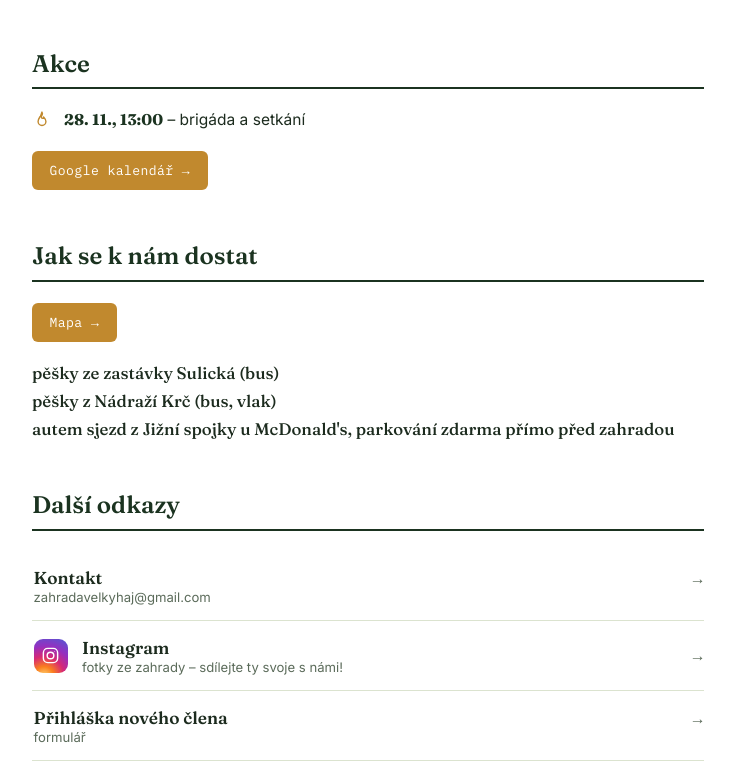
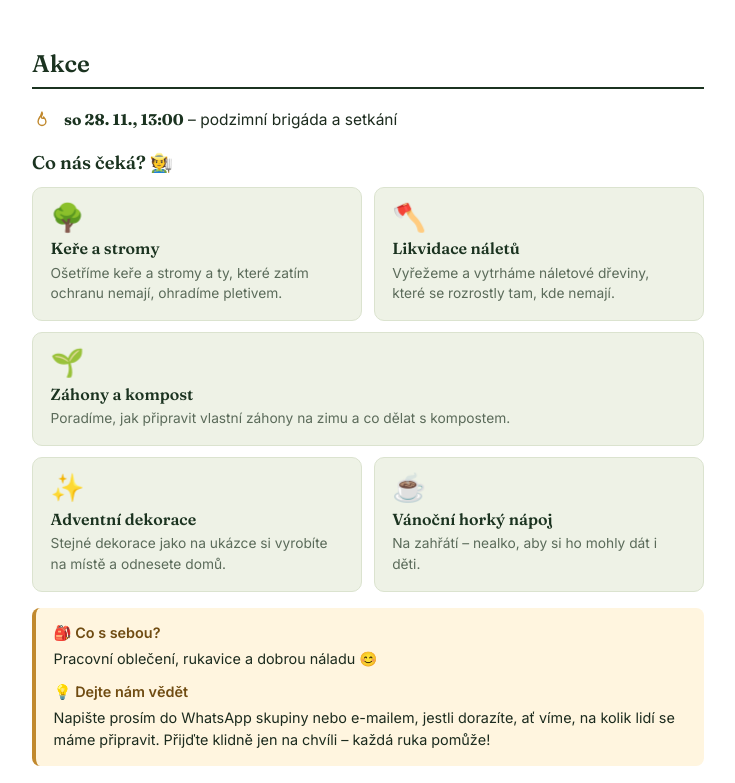
Before and after one commit to l3sy/ZahradaVelkyHaj, a plain HTML site: page index.html in a window 1280 px wide. Shown: the part 1337-2120 px from the top of the page, without its empty margins (272-1007 px from the left). Drawn offline with Linux system fonts and the light colour scheme.

Commit message:
index.html

```diff
--- a/index.html
+++ b/index.html
@@ -241,7 +241,7 @@
     margin-top: 1.3rem;
   }
 
-  .faq-closing a { color: var(--apple); font-weight: 600; }
+  .faq-closing a, .faq-a a { color: var(--apple); font-weight: 600; }
 
   @media (max-width: 560px) {
     .faq-grid { grid-template-columns: 1fr; }
@@ -277,6 +277,62 @@
   .event-text strong {
     font-family: 'Fraunces', serif;
     color: var(--green-deep);
+  }
+
+  .event-detail { margin: 0 0 1.3rem; }
+
+  .event-detail-title {
+    font-family: 'Fraunces', serif;
+    font-weight: 600;
+    font-size: 1.15rem;
+    color: var(--green-deep);
+    margin: 0 0 0.8rem;
+  }
+
+  .tiles {
+    display: grid;
+    grid-template-columns: 1fr 1fr;
+    gap: 0.7rem;
+    margin-bottom: 1rem;
+  }
+
+  .tile {
+    background: var(--sage);
+    border: 1px solid var(--sage-line);
+    border-radius: 10px;
+    padding: 1rem 1.1rem;
+  }
+
+  .tile-wide { grid-column: 1 / -1; }
+
+  .tile-emoji { font-size: 1.7rem; line-height: 1; margin-bottom: 0.45rem; }
+
+  .tile-title {
+    font-family: 'Fraunces', serif;
+    font-weight: 600;
+    font-size: 1rem;
+    color: var(--green-deep);
+    margin: 0 0 0.3rem;
+  }
+
+  .tile-text { font-size: 0.86rem; line-height: 1.5; color: var(--ink-soft); margin: 0; }
+
+  .event-note {
+    background: #fff5df;
+    border-left: 4px solid var(--gold);
+    border-radius: 8px;
+    padding: 0.9rem 1.1rem;
+    font-size: 0.9rem;
+    line-height: 1.55;
+    color: var(--ink);
+  }
+
+  .event-note p { margin: 0 0 0.7rem; }
+  .event-note p:last-child { margin-bottom: 0; }
+  .event-note .event-note-title { font-weight: 600; color: #704c12; margin-bottom: 0.2rem; }
+
+  @media (max-width: 560px) {
+    .tiles { grid-template-columns: 1fr; }
   }
 
   .placeholder-box {
@@ -461,8 +517,8 @@
         <div class="faq-item">
           <p class="faq-q"><span data-cs>Brigády</span><span data-en>Work days</span></p>
           <p class="faq-a">
-            <span data-cs>Péče o společné prostory – zalévání, sekání, plení – probíhá na organizovaných brigádách. Termíny brzy vypíšeme.</span>
-            <span data-en>Caring for the shared spaces – watering, mowing, weeding – happens at organized work days. Dates will be announced soon.</span>
+            <span data-cs>Péče o společné prostory – zalévání, sekání, plení – probíhá na organizovaných brigádách. Termíny najdete v sekci <a href="#akce">Akce</a>.</span>
+            <span data-en>Caring for the shared spaces – watering, mowing, weeding – happens at organized work days. You'll find the dates in the <a href="#akce">Events</a> section.</span>
           </p>
         </div>
         <div class="faq-item">
@@ -504,10 +560,46 @@
             <path d="M12 2.5c1.8 2.7-0.8 3.8-0.8 5.6 0 1 .6 1.9 1.4 1.9s1.3-.8 1.3-1.7c1.8 1.9 2.8 3.7 2.8 5.5a4.7 4.7 0 0 1-9.4 0c0-2.8 1.8-4.8 2.8-6.5.5-.9 1.1-2.7 1.9-4.8Z"></path>
           </svg>
           <span class="event-text">
-            <strong>28. 11., 13:00</strong> – <span data-cs>brigáda a setkání</span><span data-en>work day &amp; social gathering</span>
+            <strong><span data-cs>so 28. 11., 13:00</span><span data-en>Sat 28 Nov, 13:00</span></strong> – <span data-cs>podzimní brigáda a setkání</span><span data-en>autumn work day &amp; get-together</span>
           </span>
         </li>
       </ul>
+      <div class="event-detail">
+        <p class="event-detail-title"><span data-cs>Co nás čeká? 🧑‍🌾</span><span data-en>What's on? 🧑‍🌾</span></p>
+        <div class="tiles">
+          <div class="tile">
+            <div class="tile-emoji">🌳</div>
+            <p class="tile-title"><span data-cs>Keře a stromy</span><span data-en>Shrubs and trees</span></p>
+            <p class="tile-text"><span data-cs>Ošetříme keře a stromy a ty, které zatím ochranu nemají, ohradíme pletivem.</span><span data-en>We'll take care of shrubs and trees and fence off those without protection with wire mesh.</span></p>
+          </div>
+          <div class="tile">
+            <div class="tile-emoji">🪓</div>
+            <p class="tile-title"><span data-cs>Likvidace náletů</span><span data-en>Removing self-seeded trees</span></p>
+            <p class="tile-text"><span data-cs>Vyřežeme a vytrháme náletové dřeviny, které se rozrostly tam, kde nemají.</span><span data-en>Cutting and pulling out saplings that spread where they don't belong.</span></p>
+          </div>
+          <div class="tile tile-wide">
+            <div class="tile-emoji">🌱</div>
+            <p class="tile-title"><span data-cs>Záhony a kompost</span><span data-en>Beds and compost</span></p>
+            <p class="tile-text"><span data-cs>Poradíme, jak připravit vlastní záhony na zimu a co dělat s kompostem.</span><span data-en>Tips on getting your own beds ready for winter and what to do with compost.</span></p>
+          </div>
+          <div class="tile">
+            <div class="tile-emoji">✨</div>
+            <p class="tile-title"><span data-cs>Adventní dekorace</span><span data-en>Advent decorations</span></p>
+            <p class="tile-text"><span data-cs>Stejné dekorace jako na ukázce si vyrobíte na místě a odnesete domů.</span><span data-en>Make your own decorations on the spot and take them home.</span></p>
+          </div>
+          <div class="tile">
+            <div class="tile-emoji">☕</div>
+            <p class="tile-title"><span data-cs>Vánoční horký nápoj</span><span data-en>Hot Christmas drink</span></p>
+            <p class="tile-text"><span data-cs>Na zahřátí – nealko, aby si ho mohly dát i děti.</span><span data-en>To warm up – alcohol-free, so kids can enjoy it too.</span></p>
+          </div>
+        </div>
+        <div class="event-note">
+          <p class="event-note-title"><span data-cs>🎒 Co s sebou?</span><span data-en>🎒 What to bring?</span></p>
+          <p><span data-cs>Pracovní oblečení, rukavice a dobrou náladu 😊</span><span data-en>Work clothes, gloves and a good mood 😊</span></p>
+          <p class="event-note-title"><span data-cs>💡 Dejte nám vědět</span><span data-en>💡 Let us know</span></p>
+          <p><span data-cs>Napište prosím do WhatsApp skupiny nebo e-mailem, jestli dorazíte, ať víme, na kolik lidí se máme připravit. Přijďte klidně jen na chvíli – každá ruka pomůže!</span><span data-en>Please tell us in the WhatsApp group or by e-mail if you're coming, so we know how many people to prepare for. Feel free to come just for a while – every pair of hands helps!</span></p>
+        </div>
+      </div>
       <div style="display:flex; flex-wrap:wrap; gap:0.7rem;">
         <a class="btn" href="https://calendar.google.com/calendar/u/4?cid=emFocmFkYXZlbGt5aGFqQGdtYWlsLmNvbQ" target="_blank" rel="noopener">
           <span data-cs>Google kalendář →</span>
```
